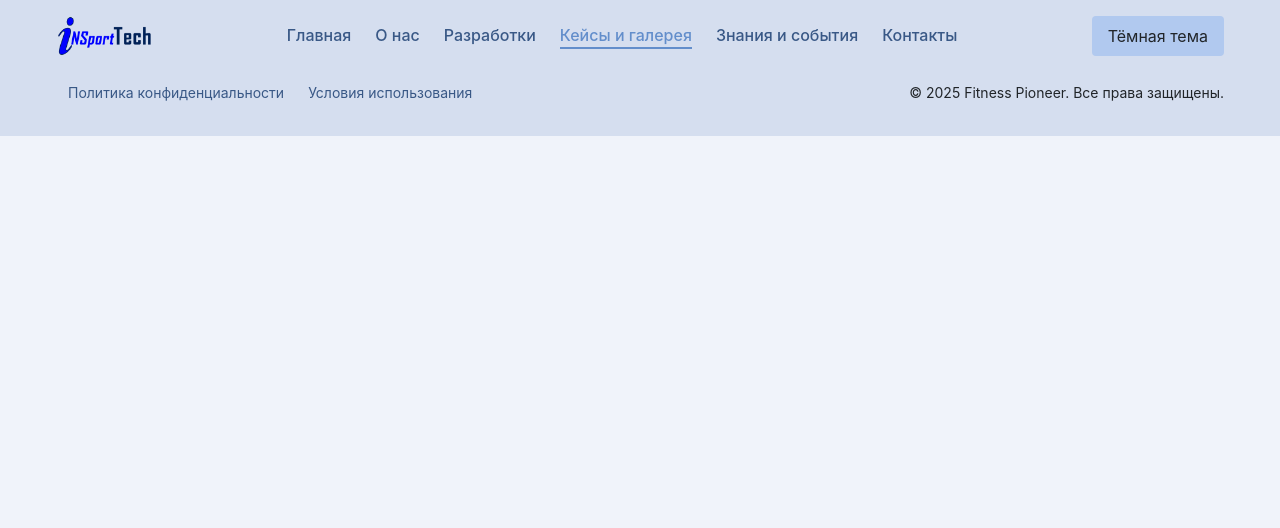
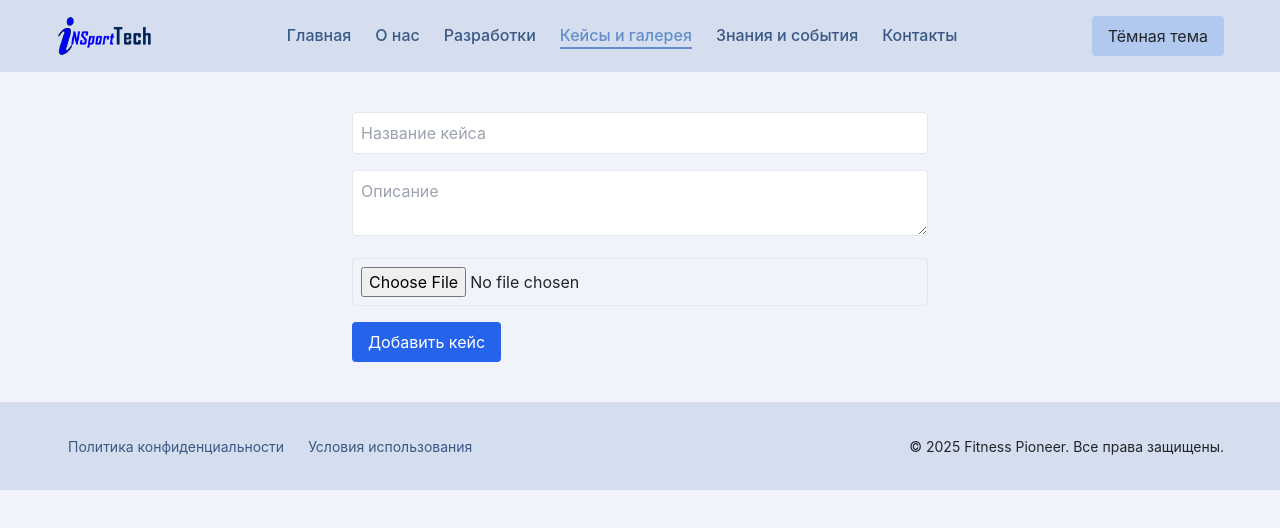
Before and after one commit to stsvch/practice, a React (Create React App) app: page /cases/new in a window 1280 px wide. Before the commit this address had no page. Shown: the top 528 px of the page. Built offline with nearby package versions, Linux system fonts and the light colour scheme.

Commit message:
изменения

```diff
--- a/src/App.js
+++ b/src/App.js
@@ -13,6 +13,7 @@ import ServiceSupport   from './pages/ServiceSupport';
 import Contacts         from './pages/Contacts';
 import NotFound         from './pages/NotFound';
 import NewProduct       from './components/Products/NewProduct';
+import NewCase          from './components/Cases/NewCase';
 
 export default function App() {
   return (
@@ -30,6 +31,7 @@ export default function App() {
           <Route path="/contact"              element={<Contacts />} />
           <Route path="*"                     element={<NotFound />} />
           <Route path="/products/new"         element={<NewProduct />} />
+          <Route path="/cases/new"            element={<NewCase />} />
         </Routes>
       </Layout>
     </BrowserRouter>
--- a/src/components/Cases/CaseList.jsx
+++ b/src/components/Cases/CaseList.jsx
@@ -1,35 +1,41 @@
-// src/components/Cases/CaseList.jsx
 import React, { useEffect, useState } from 'react';
-import { getCaseStudies } from '../../api/caseStudiesApi';
+import { Link } from 'react-router-dom';
+import { getCaseStudies } from '../../api/caseStudiesApi'; // не забудь создать эту функцию
 
 const CaseList = () => {
   const [cases, setCases] = useState([]);
-  const [loading, setLoading] = useState(true);
 
   useEffect(() => {
-    const fetchCases = async () => {
+    const loadCases = async () => {
       try {
         const data = await getCaseStudies();
-        setCases(data);
+        setCases(data.items || []);
       } catch (err) {
         console.error('Ошибка при загрузке кейсов:', err);
-      } finally {
-        setLoading(false);
       }
     };
-
-    fetchCases();
+    loadCases();
   }, []);
-
-  if (loading) return <p>Загрузка кейсов...</p>;
 
   return (
     <section className='mb-12'>
-      <h2 className='text-2xl font-semibold mb-4'>Реализованные объекты</h2>
+      <div className="flex justify-between items-center mb-4">
+        <h2 className='text-2xl font-semibold'>Реализованные объекты</h2>
+        <Link
+          to="/cases/new"
+          className="bg-blue-600 text-white px-4 py-2 rounded hover:bg-blue-700"
+        >
+          + Добавить кейс
+        </Link>
+      </div>
       <div className='grid grid-cols-1 sm:grid-cols-2 lg:grid-cols-3 gap-6'>
         {cases.map(item => (
           <div key={item.id} className='border rounded p-4'>
-            <img src={item.img || '/placeholder-case.jpg'} alt={item.name} className='mb-2 h-40 object-cover rounded' />
+            <img
+              src={item.img || '/placeholder-case.jpg'}
+              alt={item.name}
+              className='mb-2 h-40 object-cover rounded'
+            />
             <h3 className='text-xl font-medium'>{item.name}</h3>
             <p className='text-sm'>{item.description}</p>
           </div>
--- a/src/components/Cases/NewCase.jsx
+++ b/src/components/Cases/NewCase.jsx
@@ -1,4 +1,3 @@
-// src/components/Cases/NewCase.jsx
 import React, { useState } from 'react';
 import { createCaseStudy } from '../../api/caseStudiesApi';
 
@@ -6,17 +5,29 @@ const NewCase = () => {
   const [form, setForm] = useState({
     name: '',
     description: '',
-    img: '',
+    img: null,
   });
 
   const handleChange = e => {
-    setForm(prev => ({ ...prev, [e.target.name]: e.target.value }));
+    const { name, value, files } = e.target;
+    setForm(prev => ({
+      ...prev,
+      [name]: files ? files[0] : value,
+    }));
   };
 
   const handleSubmit = async e => {
     e.preventDefault();
+
+    const formData = new FormData();
+    formData.append('name', form.name);
+    formData.append('description', form.description);
+    if (form.img) {
+      formData.append('img', form.img);
+    }
+
     try {
-      await createCaseStudy(form);
+      await createCaseStudy(formData);
       alert('Кейс добавлен!');
     } catch (err) {
       console.error(err);
@@ -25,7 +36,11 @@ const NewCase = () => {
   };
 
   return (
-    <form onSubmit={handleSubmit} className="space-y-4 max-w-xl mx-auto my-10">
+    <form
+      onSubmit={handleSubmit}
+      className="space-y-4 max-w-xl mx-auto mt-28 mb-10"
+      encType="multipart/form-data"
+    >
       <input
         name="name"
         placeholder="Название кейса"
@@ -40,13 +55,14 @@ const NewCase = () => {
       />
       <input
         name="img"
-        placeholder="URL изображения"
+        type="file"
+        accept="image/*"
         onChange={handleChange}
         className="w-full border p-2 rounded"
       />
       <button
         type="submit"
-        className="bg-blue-600 text-white px-4 py-2 rounded hover:bg-blue-700"
+        className="bg-blue-600 text-white px-4 py-2 rounded hover:bg-blue-700 mb-6"
       >
         Добавить кейс
       </button>
```
